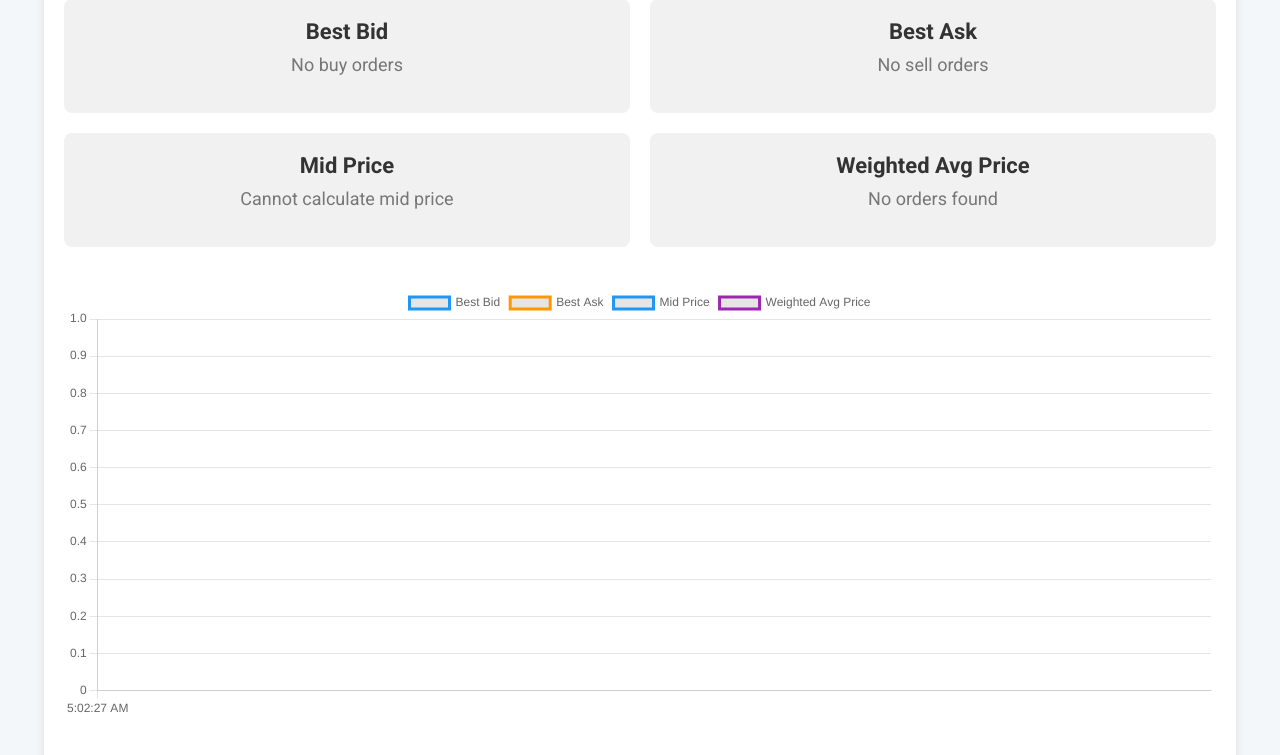
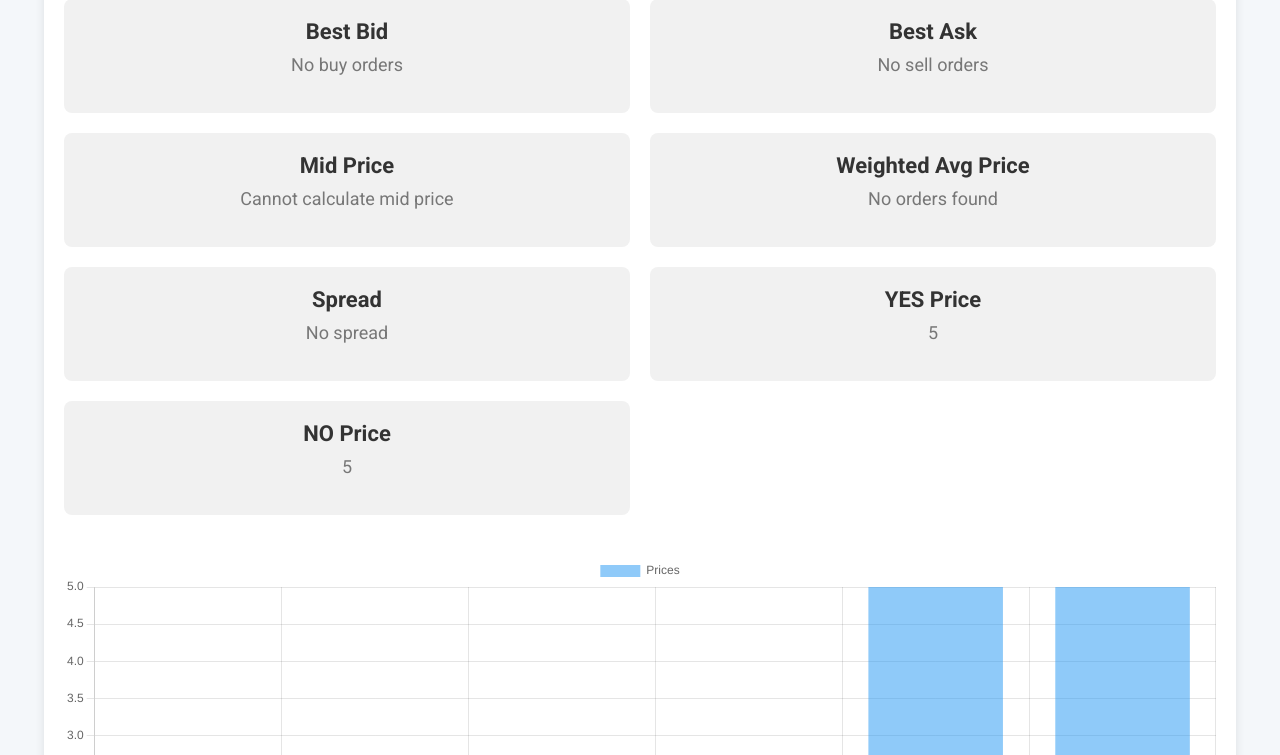
Before and after one commit to radhika2208/ProboApp, a FastAPI app: page / in a window 1280 px wide. Shown: the part 592-1347 px from the top of the page. Run offline with FastAPI, Linux system fonts and the light colour scheme.

Commit message:
added yes price no prices

```diff
--- a/probo_app/order_book_route.py
+++ b/probo_app/order_book_route.py
@@ -31,6 +31,9 @@ async def get_all_prices():
     best_ask = order_book.get_best_ask()
     mid_price = order_book.get_mid_price()
     weighted_avg_price = order_book.get_weighted_avg_price()
+    spread = order_book.get_spread()
+    yes_price = order_book.get_yes_price()
+    no_price = order_book.get_no_price()
 
     response = {
         "best_bid": best_bid if best_bid is not None else "No buy orders",
@@ -41,5 +44,8 @@ async def get_all_prices():
         "weighted_avg_price": (
             weighted_avg_price if weighted_avg_price is not None else "No orders found"
         ),
+        "spread" : spread,
+        "yes_price" : yes_price,
+        "no_price" : no_price
     }
     return response
--- a/probo_app/order_book_service.py
+++ b/probo_app/order_book_service.py
@@ -5,12 +5,19 @@ class OrderBook:
     def __init__(self):
         self.buy_orders = []
         self.sell_orders = []
+        self.yes_bets = 0
+        self.no_bets = 0
+        self.weight_factor = 1
 
     def add_order(self, order: Order):
         if order.side == "buy":
             self.buy_orders.append(order)
         elif order.side == "sell":
             self.sell_orders.append(order)
+        if order.option.upper() == "YES":
+            self.yes_bets = self.yes_bets + order.quantity
+        if order.option.upper() == "NO":
+            self.no_bets = self.no_bets + order.quantity
 
     def get_best_bid(self):
         best_bid = max(self.buy_orders, key=lambda order: order.price, default=None)
@@ -19,6 +26,11 @@ class OrderBook:
     def get_best_ask(self):
         best_ask = min(self.sell_orders, key=lambda order: order.price, default=None)
         return best_ask.price if best_ask else None
+
+    def get_spread(self):
+        bid = self.get_best_bid()
+        ask = self.get_best_ask()
+        return round(ask - bid, 1) if bid and ask else None
 
     def get_mid_price(self):
         best_bid = self.get_best_bid()
@@ -34,3 +46,17 @@ class OrderBook:
             total_value = total_value +(order.price * order.quantity)
             total_quantity = total_quantity + order.quantity
         return total_value / total_quantity if total_quantity > 0 else None
+
+    def get_yes_price(self):
+        total = self.yes_bets + self.no_bets
+        if total == 0:
+            return 5.0
+        yes_prob = self.yes_bets / total
+        return round(yes_prob * 10, 1)
+
+    def get_no_price(self):
+        total = self.yes_bets + self.no_bets
+        if total == 0:
+            return 5.0
+        no_prob = self.no_bets / total
+        return round(no_prob * 10, 1)
--- a/templates/index.html
+++ b/templates/index.html
@@ -127,7 +127,6 @@
 
 <div class="container">
 
-    <!-- Real-time update message -->
     <div id="update-message" class="message">
         Real-time prices updated successfully!
     </div>
@@ -177,17 +176,32 @@
             <h3>Weighted Avg Price</h3>
             <p>N/A</p>
         </div>
-    </div>
-    <div class="graph-section">
-    <canvas id="priceChart" width="800" height="300"></canvas>
+        <div class="metric" id="spread">
+            <h3>Spread</h3>
+            <p>N/A</p>
+        </div>
+        <div class="metric" id="yes_price">
+            <h3>YES Price</h3>
+            <p>N/A</p>
+        </div>
+        <div class="metric" id="no_price">
+            <h3>NO Price</h3>
+            <p>N/A</p>
+        </div>
     </div>
 
-    <div class="footer">&copy; Made by Radhika Piplani </div>
+    <div class="graph-section">
+        <canvas id="priceChart" width="800" height="300"></canvas>
+    </div>
+
+    <div class="footer">&copy; Made by Radhika Piplani</div>
 </div>
 
 <script>
     const orderForm = document.getElementById("order-form");
     const updateMessage = document.getElementById("update-message");
+
+    let priceChart; // Global chart instance
 
     orderForm.onsubmit = async (e) => {
         e.preventDefault();
@@ -216,88 +230,57 @@
             const response = await fetch("/prices/");
             const priceData = await response.json();
 
-            // Update text UI
             document.getElementById("best_bid").querySelector("p").textContent = priceData.best_bid || "No buy orders";
             document.getElementById("best_ask").querySelector("p").textContent = priceData.best_ask || "No sell orders";
             document.getElementById("mid_price").querySelector("p").textContent = priceData.mid_price || "Cannot calculate mid price";
             document.getElementById("weighted_avg_price").querySelector("p").textContent = priceData.weighted_avg_price || "No orders found";
+            document.getElementById("spread").querySelector("p").textContent = priceData.spread || "No spread";
+            document.getElementById("yes_price").querySelector("p").textContent = priceData.yes_price || "No YES price";
+            document.getElementById("no_price").querySelector("p").textContent = priceData.no_price || "No NO price";
 
-            const now = new Date();
-            const label = now.toLocaleTimeString();
+            const chartData = {
+                labels: ["Best Bid", "Best Ask", "Mid Price", "Weighted Avg Price", "YES Price", "NO Price"],
+                datasets: [{
+                    label: 'Prices',
+                    data: [
+                        priceData.best_bid || 0,
+                        priceData.best_ask || 0,
+                        priceData.mid_price || 0,
+                        priceData.weighted_avg_price || 0,
+                        priceData.yes_price || 0,
+                        priceData.no_price || 0
+                    ],
+                    backgroundColor: "rgba(33, 150, 243, 0.5)"
+                }]
+            };
 
-            midPriceLabels.push(label);
-            if (midPriceLabels.length > 10) midPriceLabels.shift();
+            const ctx = document.getElementById("priceChart").getContext("2d");
 
-            midPriceData.push(isNaN(priceData.mid_price) ? null : priceData.mid_price);
-            bestBidData.push(isNaN(priceData.best_bid) ? null : priceData.best_bid);
-            bestAskData.push(isNaN(priceData.best_ask) ? null : priceData.best_ask);
-            weightedAvgData.push(isNaN(priceData.weighted_avg_price) ? null : priceData.weighted_avg_price);
+            if (priceChart) {
+                priceChart.data = chartData;
+                priceChart.update();
+            } else {
+                priceChart = new Chart(ctx, {
+                    type: "bar",
+                    data: chartData,
+                    options: {
+                        responsive: true,
+                        scales: {
+                            y: {
+                                beginAtZero: true
+                            }
+                        }
+                    }
+                });
+            }
 
-            [midPriceData, bestBidData, bestAskData, weightedAvgData].forEach(arr => {
-                if (arr.length > 10) arr.shift();
-            });
-
-            midPriceChart.update();
         } catch (error) {
             console.error("Error fetching prices:", error);
         }
     }
 
-    // Chart.js graph setup
-    const ctx = document.getElementById('priceChart').getContext('2d');
-    const midPriceLabels = [];
-    const midPriceData = [];
-    const bestBidData = [];
-    const bestAskData = [];
-    const weightedAvgData = [];
-
-    const midPriceChart = new Chart(ctx, {
-        type: 'line',
-        data: {
-            labels: midPriceLabels,
-            datasets: [
-                {
-                    label: 'Best Bid',
-                    data: bestBidData,
-                    borderColor: '#2196F3',
-                    fill: false,
-                    tension: 0.3
-                },
-                {
-                    label: 'Best Ask',
-                    data: bestAskData,
-                    borderColor: '#FF9800',
-                    fill: false,
-                    tension: 0.3
-                },
-                {
-                    label: 'Mid Price',
-                    data: midPriceData,
-                    borderColor: '#2196F3',
-                    fill: false,
-                    tension: 0.3
-                },
-                {
-                    label: 'Weighted Avg Price',
-                    data: weightedAvgData,
-                    borderColor: '#9C27B0',
-                    fill: false,
-                    tension: 0.3
-                }
-            ]
-        },
-        options: {
-            scales: {
-                y: {
-                    beginAtZero: false
-                }
-            }
-        }
-    });
-
-    fetchAndDisplayPrices();
-    setInterval(fetchAndDisplayPrices, 5000); // Real-time update
+    window.onload = fetchAndDisplayPrices;
 </script>
 
 </body>
-</html>'
+</html>
```
